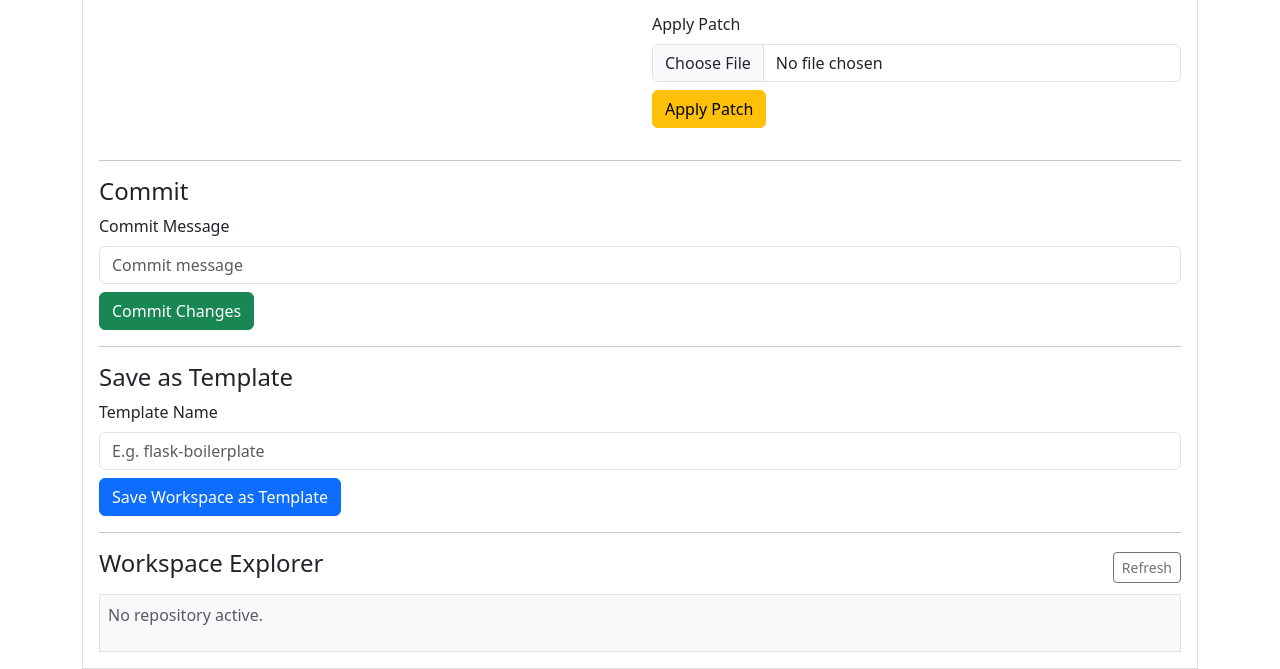
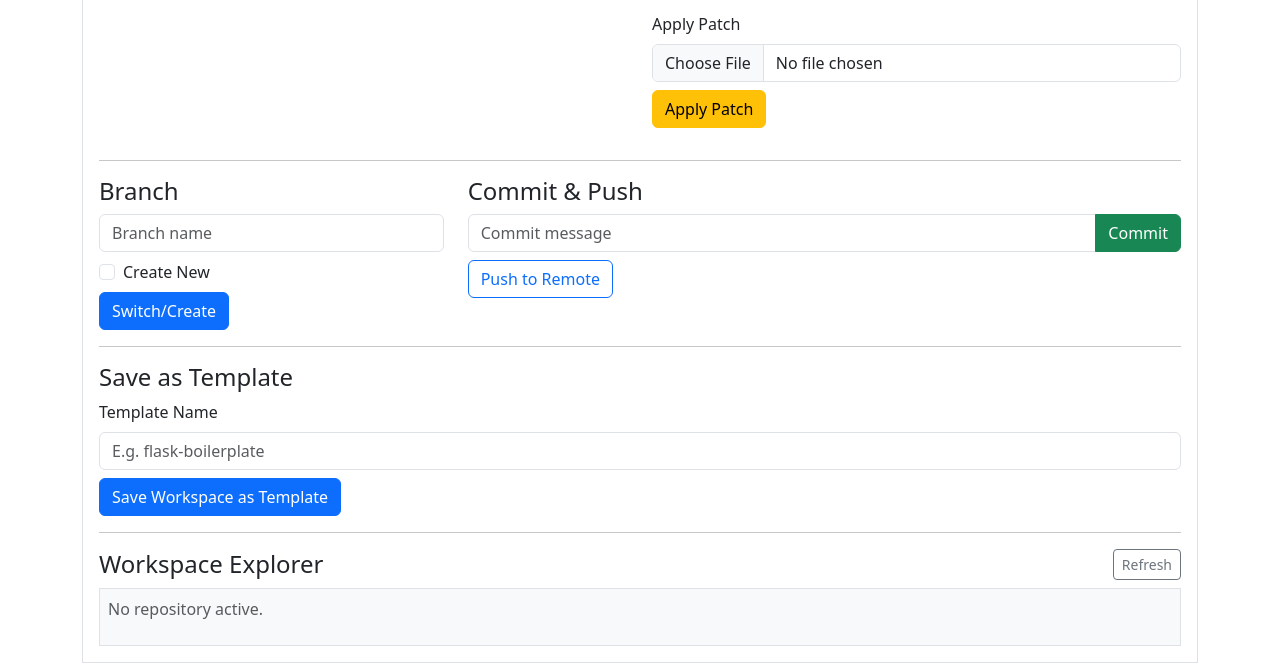
Before and after one commit to zaidzeki/gh-web, a Flask app: page / in a window 1280 px wide, after a click on "Workspace". Shown: the part 560-1229 px from the top of the page. Run offline with Flask 3, Linux system fonts and the light colour scheme; data that the repository does not hold is empty; some libraries are stand-ins or nearby versions.

Commit message:
Implement Workspace branch management, status, and remote pushing
- Added backend routes for git status, branch switching/creation, and authenticated push.
- Updated frontend with status badges and branch management forms.
- Added integration tests for new git operations.
- Updated project documentation and implementer journal.

Co-authored-by: zaidzeki <78272467+zaidzeki@users.noreply.github.com>

```diff
--- a/app/static/js/app.js
+++ b/app/static/js/app.js
@@ -63,7 +63,6 @@ document.addEventListener('DOMContentLoaded', () => {
     handleForm('uploadFileForm', '/api/workspace/modify/upload', 'POST', true);
     handleForm('uploadArchiveForm', '/api/workspace/modify/archive', 'POST', true);
     handleForm('applyPatchForm', '/api/workspace/modify/patch', 'POST', true);
-    handleForm('commitForm', '/api/workspace/commit');
     const refreshTemplates = async () => {
         try {
             const response = await fetch('/api/workspace/templates');
@@ -90,10 +89,39 @@ document.addEventListener('DOMContentLoaded', () => {
         refreshExplorer();
     });
 
+    const refreshStatus = async () => {
+        const branchBadge = document.getElementById('branchBadge');
+        const statusBadge = document.getElementById('statusBadge');
+        if (!branchBadge || !statusBadge) return;
+
+        try {
+            const response = await fetch('/api/workspace/status');
+            const data = await response.json();
+            if (response.ok && data.is_git) {
+                branchBadge.textContent = data.branch;
+                branchBadge.style.display = 'inline-block';
+                if (data.is_dirty || data.untracked) {
+                    statusBadge.textContent = 'Modified';
+                    statusBadge.className = 'badge bg-warning text-dark';
+                } else {
+                    statusBadge.textContent = 'Clean';
+                    statusBadge.className = 'badge bg-success';
+                }
+                statusBadge.style.display = 'inline-block';
+            } else {
+                branchBadge.style.display = 'none';
+                statusBadge.style.display = 'none';
+            }
+        } catch (error) {
+            console.error('Failed to fetch workspace status:', error);
+        }
+    };
+
     const refreshExplorer = async () => {
         const explorer = document.getElementById('workspaceExplorer');
         if (!explorer) return;
 
+        refreshStatus();
         try {
             const response = await fetch('/api/workspace/files');
             const data = await response.json();
@@ -190,6 +218,24 @@ document.addEventListener('DOMContentLoaded', () => {
     handleForm('uploadArchiveForm', '/api/workspace/modify/archive', 'POST', true, refreshExplorer);
     handleForm('applyPatchForm', '/api/workspace/modify/patch', 'POST', true, refreshExplorer);
     handleForm('commitForm', '/api/workspace/commit', 'POST', false, refreshExplorer);
+    handleForm('branchForm', '/api/workspace/branch', 'POST', false, refreshExplorer);
+
+    const pushBtn = document.getElementById('pushBtn');
+    if (pushBtn) {
+        pushBtn.addEventListener('click', async () => {
+            toggleLoading(pushBtn, true);
+            try {
+                const response = await fetch('/api/workspace/push', { method: 'POST' });
+                const result = await response.json();
+                if (response.ok) showAlert(result.message);
+                else showAlert(result.error, 'danger');
+            } catch (error) {
+                showAlert(error.message, 'danger');
+            } finally {
+                toggleLoading(pushBtn, false);
+            }
+        });
+    }
 
     const createPrForm = document.getElementById('createPrForm');
     if (createPrForm) {
--- a/app/templates/index.html
+++ b/app/templates/index.html
@@ -142,12 +142,29 @@
                     </div>
                 </div>
                 <hr>
-                <h4>Commit</h4>
-                <form id="commitForm">
-                    <label for="commitMessage" class="form-label">Commit Message</label>
-                    <input type="text" class="form-control mb-2" id="commitMessage" name="commit_message" placeholder="Commit message" required>
-                    <button type="submit" class="btn btn-success">Commit Changes</button>
-                </form>
+                <div class="row">
+                    <div class="col-md-4">
+                        <h4>Branch</h4>
+                        <form id="branchForm">
+                            <input type="text" class="form-control mb-2" name="branch_name" placeholder="Branch name" required>
+                            <div class="form-check mb-2">
+                                <input class="form-check-input" type="checkbox" name="create_new" id="createNewBranch">
+                                <label class="form-check-label" for="createNewBranch">Create New</label>
+                            </div>
+                            <button type="submit" class="btn btn-primary">Switch/Create</button>
+                        </form>
+                    </div>
+                    <div class="col-md-8">
+                        <h4>Commit & Push</h4>
+                        <form id="commitForm" class="mb-2">
+                            <div class="input-group">
+                                <input type="text" class="form-control" id="commitMessage" name="commit_message" placeholder="Commit message" required>
+                                <button type="submit" class="btn btn-success">Commit</button>
+                            </div>
+                        </form>
+                        <button id="pushBtn" class="btn btn-outline-primary">Push to Remote</button>
+                    </div>
+                </div>
                 <hr>
                 <h4>Save as Template</h4>
                 <form id="saveTemplateForm">
@@ -157,7 +174,11 @@
                 </form>
                 <hr>
                 <div class="d-flex justify-content-between align-items-center mb-2">
-                    <h4>Workspace Explorer</h4>
+                    <div class="d-flex align-items-center">
+                        <h4 class="mb-0 me-3">Workspace Explorer</h4>
+                        <span id="branchBadge" class="badge bg-secondary me-2" title="Current Branch"></span>
+                        <span id="statusBadge" class="badge" title="Workspace Status"></span>
+                    </div>
                     <button id="refreshExplorerBtn" class="btn btn-sm btn-outline-secondary">Refresh</button>
                 </div>
                 <div id="workspaceExplorer" class="border p-2 bg-light" style="max-height: 400px; overflow-y: auto;">
--- a/app/workspace/routes.py
+++ b/app/workspace/routes.py
@@ -371,3 +371,87 @@ def get_file_content():
         return jsonify({"content": content, "path": target_rel_path}), 200
     except Exception as e:
         return jsonify({"error": str(e)}), 500
+
+@bp.route('/api/workspace/status', methods=['GET'])
+def workspace_status():
+    repo_name = session.get('active_repo')
+    if not repo_name:
+        return jsonify({"error": "No active repository in workspace"}), 400
+
+    workspace_dir = get_workspace_dir(repo_name)
+    if not os.path.exists(os.path.join(workspace_dir, '.git')):
+        return jsonify({"is_git": False}), 200
+
+    try:
+        repo = git.Repo(workspace_dir)
+        return jsonify({
+            "is_git": True,
+            "branch": repo.active_branch.name,
+            "is_dirty": repo.is_dirty(),
+            "untracked": len(repo.untracked_files) > 0
+        }), 200
+    except Exception as e:
+        return jsonify({"error": "Failed to get workspace status"}), 500
+
+@bp.route('/api/workspace/branch', methods=['POST'])
+def workspace_branch():
+    repo_name = session.get('active_repo')
+    if not repo_name:
+        return jsonify({"error": "No active repository in workspace"}), 400
+
+    workspace_dir = get_workspace_dir(repo_name)
+    if not os.path.exists(os.path.join(workspace_dir, '.git')):
+        return jsonify({"error": "Not a git repository"}), 400
+
+    data = request.get_json() or request.form
+    branch_name = data.get('branch_name')
+    create_new = data.get('create_new') in [True, 'true', 'on', '1']
+
+    if not branch_name:
+        return jsonify({"error": "branch_name is required"}), 400
+
+    try:
+        repo = git.Repo(workspace_dir)
+        if create_new:
+            repo.git.checkout('-b', branch_name)
+            msg = f"Branch '{branch_name}' created and checked out"
+        else:
+            repo.git.checkout(branch_name)
+            msg = f"Switched to branch '{branch_name}'"
+
+        return jsonify({"message": msg, "branch": branch_name}), 200
+    except Exception as e:
+        return jsonify({"error": f"Failed to change branch: {str(e)}"}), 500
+
+@bp.route('/api/workspace/push', methods=['POST'])
+def workspace_push():
+    repo_name = session.get('active_repo')
+    if not repo_name:
+        return jsonify({"error": "No active repository in workspace"}), 400
+
+    workspace_dir = get_workspace_dir(repo_name)
+    if not os.path.exists(os.path.join(workspace_dir, '.git')):
+        return jsonify({"error": "Not a git repository"}), 400
+
+    token = session.get('github_token')
+    if not token:
+         return jsonify({"error": "Unauthorized"}), 401
+
+    try:
+        repo = git.Repo(workspace_dir)
+        origin = repo.remote('origin')
+        url = origin.url
+
+        # Always update URL with current session token if it's a GitHub URL
+        if 'github.com' in url:
+            import re
+            # Remove existing token if present and inject current one
+            clean_url = re.sub(r'https://.*@github\.com/', 'https://github.com/', url)
+            auth_url = clean_url.replace('https://github.com/', f'https://{token}@github.com/')
+            if auth_url != url:
+                origin.set_url(auth_url)
+
+        origin.push(repo.active_branch.name)
+        return jsonify({"message": f"Pushed branch '{repo.active_branch.name}' to origin"}), 200
+    except Exception as e:
+        return jsonify({"error": f"Failed to push to remote: {str(e)}"}), 500
```
Also changed, not shown: BACKLOG.md (+12 -11 lines), tests/test_workspace_git_extended.py (added, +92 -0 lines), .jules/forge.md (added), CHANGELOG.md.
